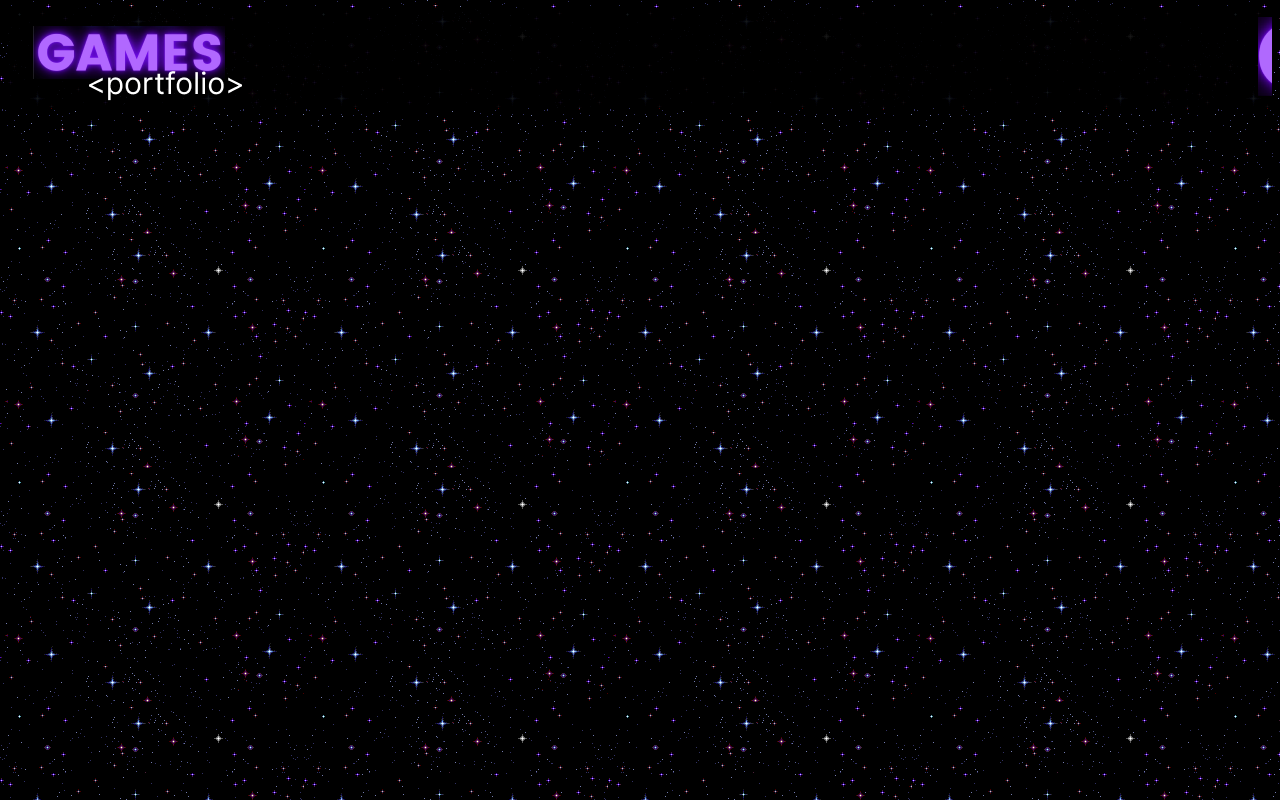
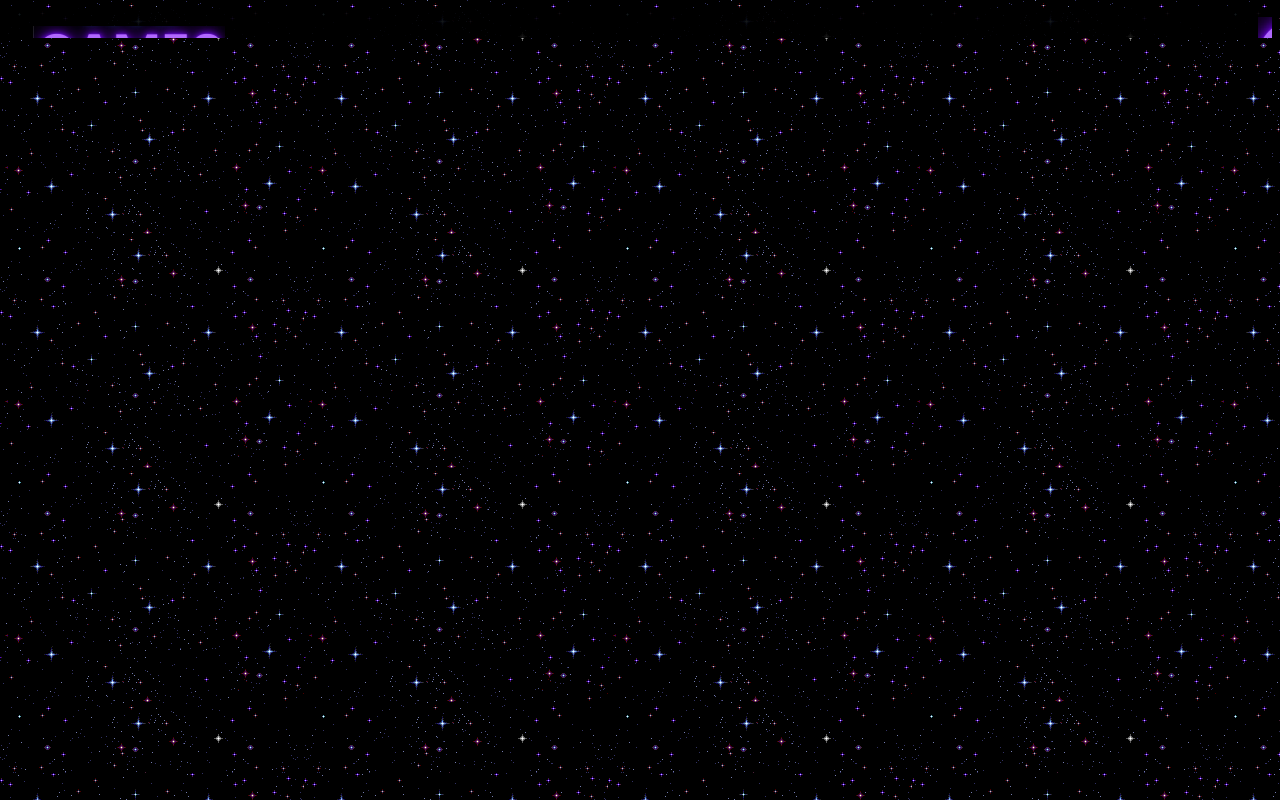
Before and after one commit to monikasrdic/msgamesportfolio, a plain HTML site: page index.html in a window 1280 px wide. Drawn offline with Linux system fonts and the light colour scheme.

Commit message:
Update index.html

```diff
--- a/index.html
+++ b/index.html
@@ -14,8 +14,7 @@
     }
     #menubar {
       background-image: url('Group 3.png');
-      width: 100%;
-      height: 100px;
+      height: 30px;
     }
   </style>
 </body>
```
